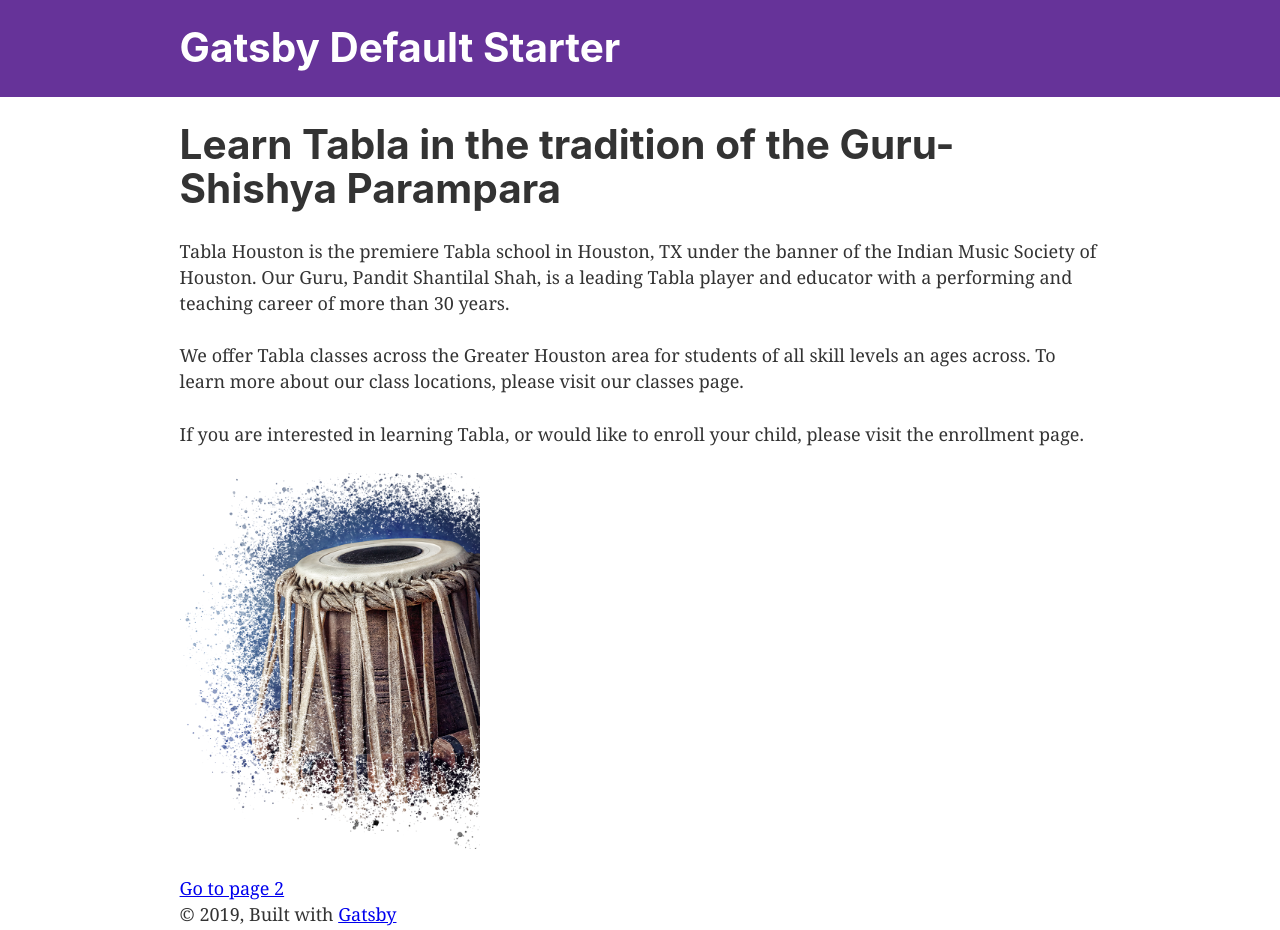
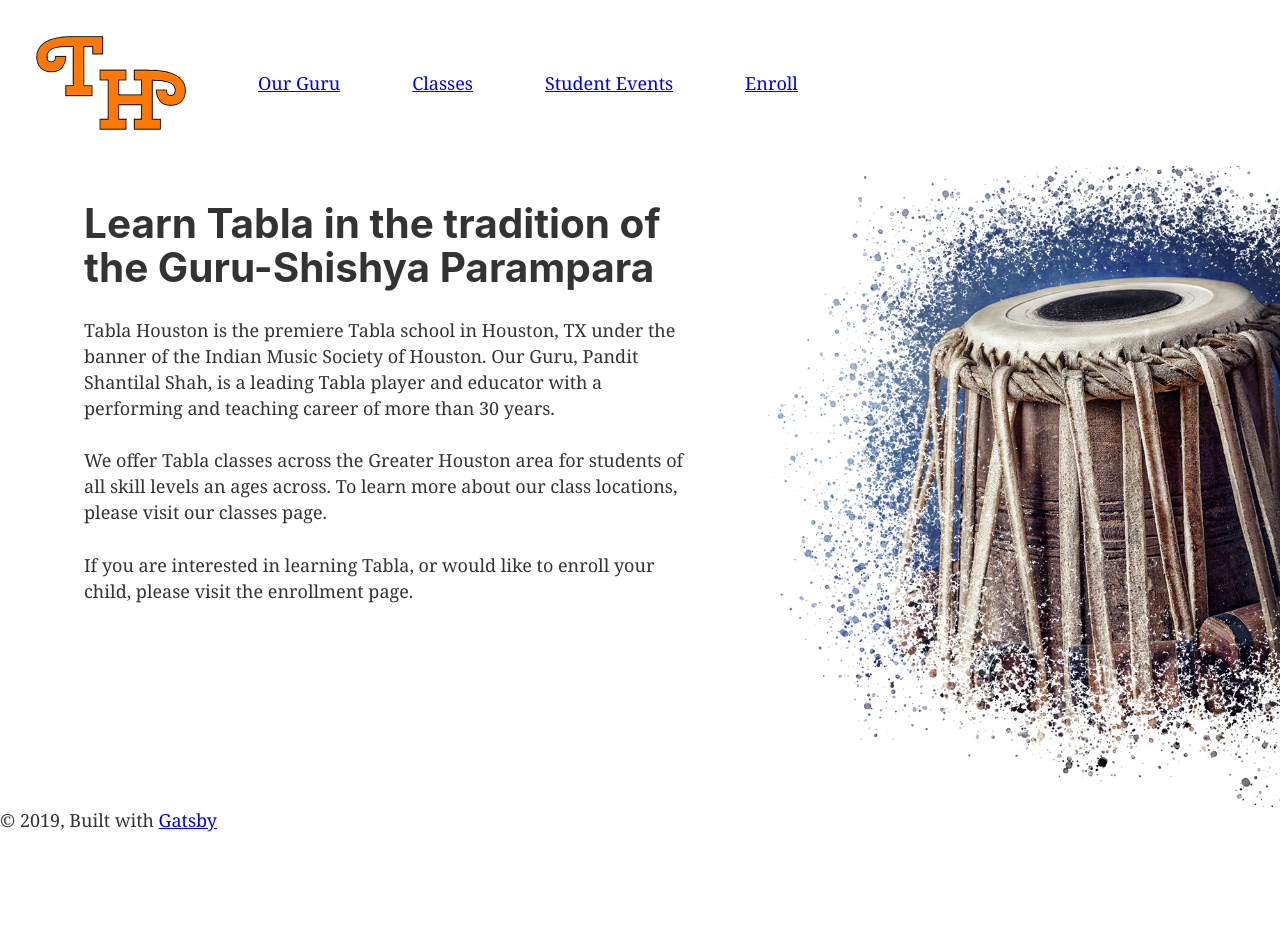
Before and after one commit to LayaTaal/tablahouston, a Gatsby site: page / in a window 1280 px wide. After the commit the page ends 834 px from the top, so only its background shows below. Built offline with nearby package versions, Linux system fonts and the light colour scheme; Gatsby itself is replaced by a stand-in of ours.

Commit message:
Setup basic page layout

```diff
--- /dev/null
+++ b/src/components/Logo.js
@@ -0,0 +1,21 @@
+import React from 'react'
+import { useStaticQuery, graphql } from 'gatsby'
+import Img from 'gatsby-image'
+
+const Logo = () => {
+  const data = useStaticQuery(graphql`
+    query {
+      placeholderImage: file(relativePath: { eq: "tablahouston-logo.png" }) {
+        childImageSharp {
+          fluid(maxWidth: 150) {
+            ...GatsbyImageSharpFluid
+          }
+        }
+      }
+    }
+  `)
+
+  return <Img fluid={data.placeholderImage.childImageSharp.fluid} />
+}
+
+export default Logo
--- a/src/components/PageContent.js
+++ b/src/components/PageContent.js
@@ -4,7 +4,11 @@ import PropTypes from 'prop-types'
 
 function PageContent(props) {
   const { children } = props
-  return <div className="page-content">{children}</div>
+  return (
+    <div className="page-content">
+      <div className="content-wrapper">{children}</div>
+    </div>
+  )
 }
 
 export default PageContent
--- a/src/components/PageImage.js
+++ b/src/components/PageImage.js
@@ -30,7 +30,9 @@ const Image = props => (
       }
 
       const imageSizes = image.node.childImageSharp.sizes
-      return <Img alt={props.alt} sizes={imageSizes} />
+      return (
+        <Img alt={props.alt} sizes={imageSizes} className={props.className} />
+      )
     }}
   />
 )
--- a/src/components/header.js
+++ b/src/components/header.js
@@ -1,33 +1,29 @@
-import { Link } from "gatsby"
-import PropTypes from "prop-types"
-import React from "react"
+import { Link } from 'gatsby'
+import PropTypes from 'prop-types'
+import React from 'react'
+import Logo from './Logo'
 
-const Header = ({ siteTitle }) => (
-  <header
-    style={{
-      background: `rebeccapurple`,
-      marginBottom: `1.45rem`,
-    }}
-  >
-    <div
-      style={{
-        margin: `0 auto`,
-        maxWidth: 960,
-        padding: `1.45rem 1.0875rem`,
-      }}
-    >
-      <h1 style={{ margin: 0 }}>
-        <Link
-          to="/"
-          style={{
-            color: `white`,
-            textDecoration: `none`,
-          }}
-        >
-          {siteTitle}
-        </Link>
-      </h1>
-    </div>
+const Header = () => (
+  <header className="site-header">
+    <Link to="/" className="header-logo">
+      <Logo />
+    </Link>
+    <nav className="header-nav">
+      <ul>
+        <li>
+          <Link to="/guruji">Our Guru</Link>
+        </li>
+        <li>
+          <Link to="/classes">Classes</Link>
+        </li>
+        <li>
+          <Link to="/events">Student Events</Link>
+        </li>
+        <li>
+          <Link to="/enroll">Enroll</Link>
+        </li>
+      </ul>
+    </nav>
   </header>
 )
 
--- a/src/components/layout.css
+++ b/src/components/layout.css
@@ -620,3 +620,54 @@ pre tt:after {
     font-size: 100%;
   }
 }
+
+/*---------------------
+  Layout
+---------------------*/
+.main-content {
+  display: flex;
+  flex-flow: row wrap;
+  justify-content: space-between
+}
+.page-content {
+  width: 60%;
+  padding: 2rem;
+}
+.content-wrapper {
+  max-width: 600px;
+  margin: 0 auto;
+}
+.page-image {
+  width: 40%;
+  max-width: 800px;
+}
+
+/*---------------------
+  Header
+---------------------*/
+.site-header {
+	display: flex;
+	flex-flow: row wrap;
+	padding: 2rem;
+	align-items: center;
+}
+
+.header-logo {
+  width: 150px;
+}
+
+.header-nav {
+  flex-grow: 1;
+}
+
+.header-nav ul {
+  list-style: none;
+  display: flex;
+  flex-flow: row wrap;
+  margin: 0;
+  margin-left: 2rem;
+}
+
+.header-nav ul > li {
+  margin: 0 2rem;
+}
--- a/src/components/layout.js
+++ b/src/components/layout.js
@@ -5,12 +5,12 @@
  * See: https://www.gatsbyjs.org/docs/use-static-query/
  */
 
-import React from "react"
-import PropTypes from "prop-types"
-import { useStaticQuery, graphql } from "gatsby"
+import React from 'react'
+import PropTypes from 'prop-types'
+import { useStaticQuery, graphql } from 'gatsby'
 
-import Header from "./header"
-import "./layout.css"
+import Header from './header'
+import './layout.css'
 
 const Layout = ({ children }) => {
   const data = useStaticQuery(graphql`
@@ -26,15 +26,8 @@ const Layout = ({ children }) => {
   return (
     <>
       <Header siteTitle={data.site.siteMetadata.title} />
-      <div
-        style={{
-          margin: `0 auto`,
-          maxWidth: 960,
-          padding: `0px 1.0875rem 1.45rem`,
-          paddingTop: 0,
-        }}
-      >
-        <main>{children}</main>
+      <div>
+        <main className="main-content">{children}</main>
         <footer>
           © {new Date().getFullYear()}, Built with
           {` `}
--- a/src/pages/index.js
+++ b/src/pages/index.js
@@ -27,13 +27,11 @@ const IndexPage = () => (
         child, please visit the enrollment page.
       </p>
     </PageContent>
-    <div style={{ maxWidth: `300px`, marginBottom: `1.45rem` }}>
-      <PageImage
-        filename="tabla-graphic.png"
-        alt="Tabla Houston | The school of Tabla Guru Pandit Shantilal Shah."
-      />
-    </div>
-    <Link to="/page-2/">Go to page 2</Link>
+    <PageImage
+      filename="tabla-graphic.png"
+      alt="Tabla Houston | The school of Tabla Guru Pandit Shantilal Shah."
+      className="page-image"
+    />
   </Layout>
 )
 
```
